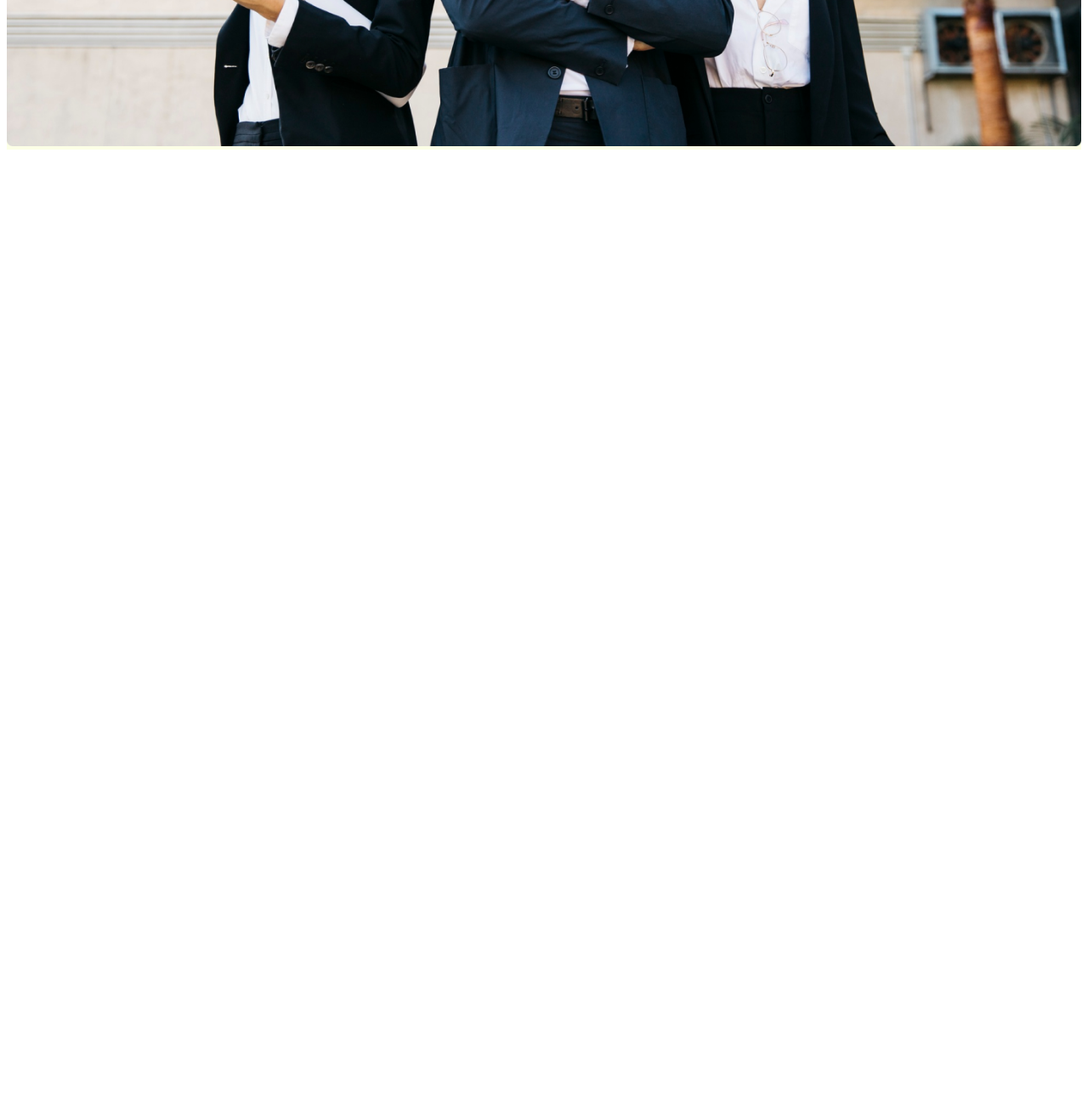
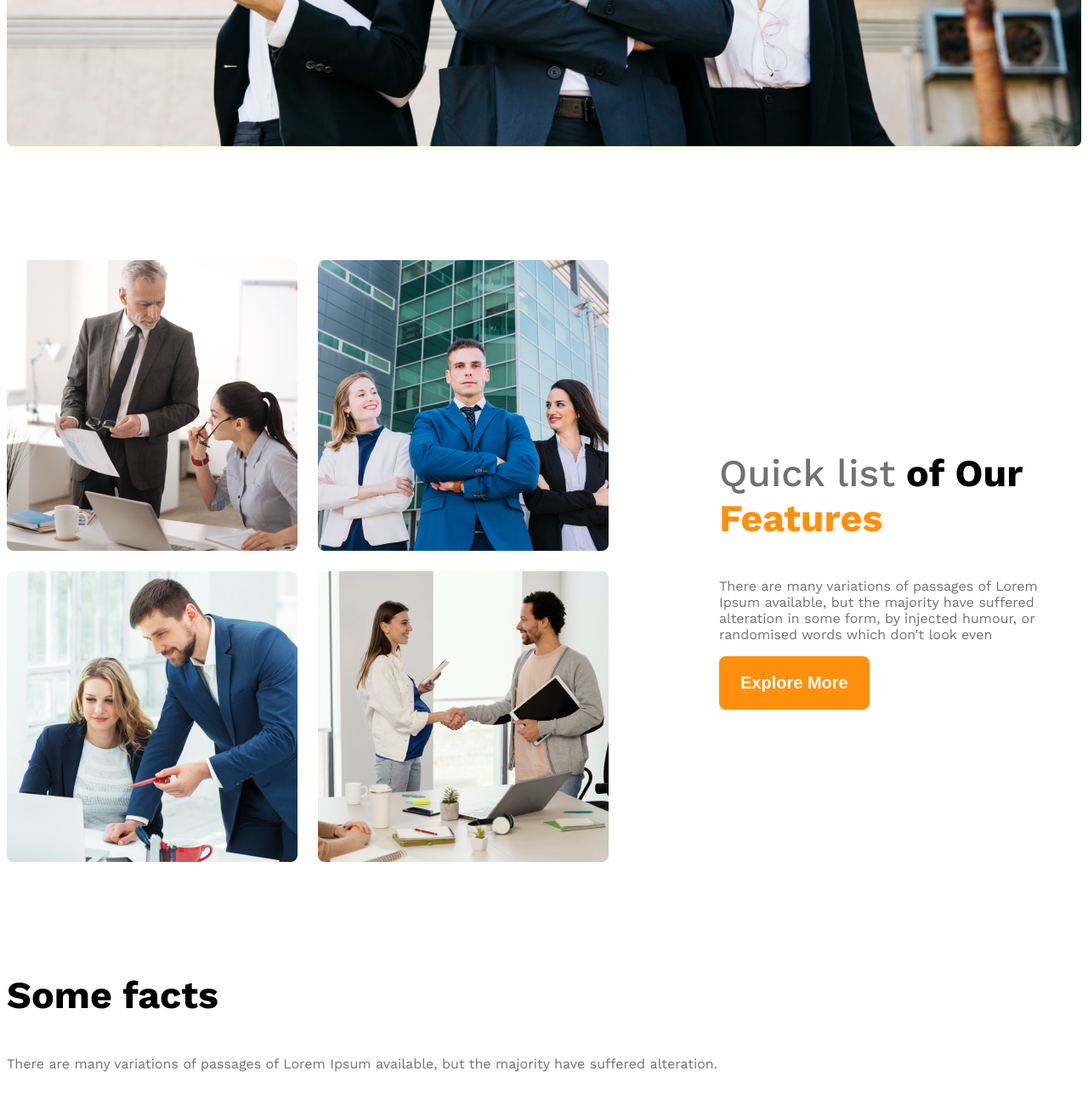
Before and after one commit to reazsohag91/g3-architects-website, a plain HTML site: page index.html in a window 1280 px wide. Shown: the part 1008-2308 px from the top of the page at 85% size. Before the commit the page ends 1192 px from the top, so only its background shows below. Drawn offline with nearby package versions, Linux system fonts and the light colour scheme.

Commit message:
made team section responsive and fact structure

```diff
--- a/index.html
+++ b/index.html
@@ -31,6 +31,39 @@
 
         </div>
     </header>
+    <main>
+        <!-- teams section -->
+        <section class="teams disply-flex">
+            <div class="team-img-container">
+                <img src="/images/team1.png" alt="">
+                <img src="/images/team2.png" alt="">
+                <img src="/images/team3.png" alt="">
+                <img src="/images/team4.png" alt="">
+
+            </div>
+            <div class="our-features">
+                <h3 class="section-title"><span id="quick-list" class="text-light-gray">Quick list</span> <span>of Our</span> <span class="text-primary">Features</span></h3>
+                <p class="feature-description text-light-gray">There are many variations of passages of Lorem Ipsum available, but the majority have suffered alteration in some form, by injected humour, or randomised words which don't look even</p>
+                <button class="btn-primary">Explore More</button>
+            </div>
+
+        </section>
+        <!-- feature section -->
+         <section>
+            <h3 class="section-title">Some facts</h3>
+            <p class="text-light-gray">There are many variations of passages of Lorem Ipsum available, but the majority have suffered alteration.</p>
+            <div class="facts-container">
+
+            </div>
+
+         </section>
+
+         <!-- facts section -->
+          <section class="some-facts">
+
+          </section>
+
+    </main>
 
 </body>
 </html>
--- a/styles/architects.css
+++ b/styles/architects.css
@@ -13,6 +13,9 @@
 .disply-flex{
     display: flex;
 }
+.text-primary {
+    color: #FF900E;
+}
 /* dark 02 */
 .text-gray{
     color: #424242;
@@ -25,6 +28,12 @@
 .bg-light{
     background-color:rgba(221, 255, 14, 0.1) ;
 }
+
+.section-title {
+    font-size: 2.8rem;
+    font-weight: 700;
+}
+
 .btn-primary{
     background-color: #FF900E;
     color: white;
@@ -35,6 +44,14 @@
     border: none;
 
 
+}
+
+main{
+    max-width: 1440px;
+    margin: 0 auto;
+}
+main > section {
+    margin-top: 130px;
 }
 /* header styles */
 
@@ -77,9 +94,45 @@
     width: 100% ;
 }
 
+/* team and feature related style */
+.teams {
+    align-items: center;
+}
+.team-img-container{
+    display: grid;
+    grid-template-columns: repeat(2,1fr);
+    gap: 24px;
+}
+.our-features{
+    margin-left: 130px;
+    max-width: 530px;
+}
+
+#quick-list{
+    font-weight: 500;
+}
 /* responsive media query */
 @media screen and (max-width: 576px) {
-    .navbar , .nav-links {
+    .navbar ,
+    .nav-links ,
+    .teams {
         flex-direction: column;
     }
+    .team-img-container{
+        grid-template-columns: repeat(1,1fr);
+    }
+    .our-features {
+        margin-left: 20px;
+    }
 }
+
+/* for medium size */
+
+@media screen and (min-width: 576px) and (max-width: 992px) {
+    .teams {
+        flex-direction: column;
+    }
+   .our-features {
+        margin-left: 50px auto;
+    }
+}
```
